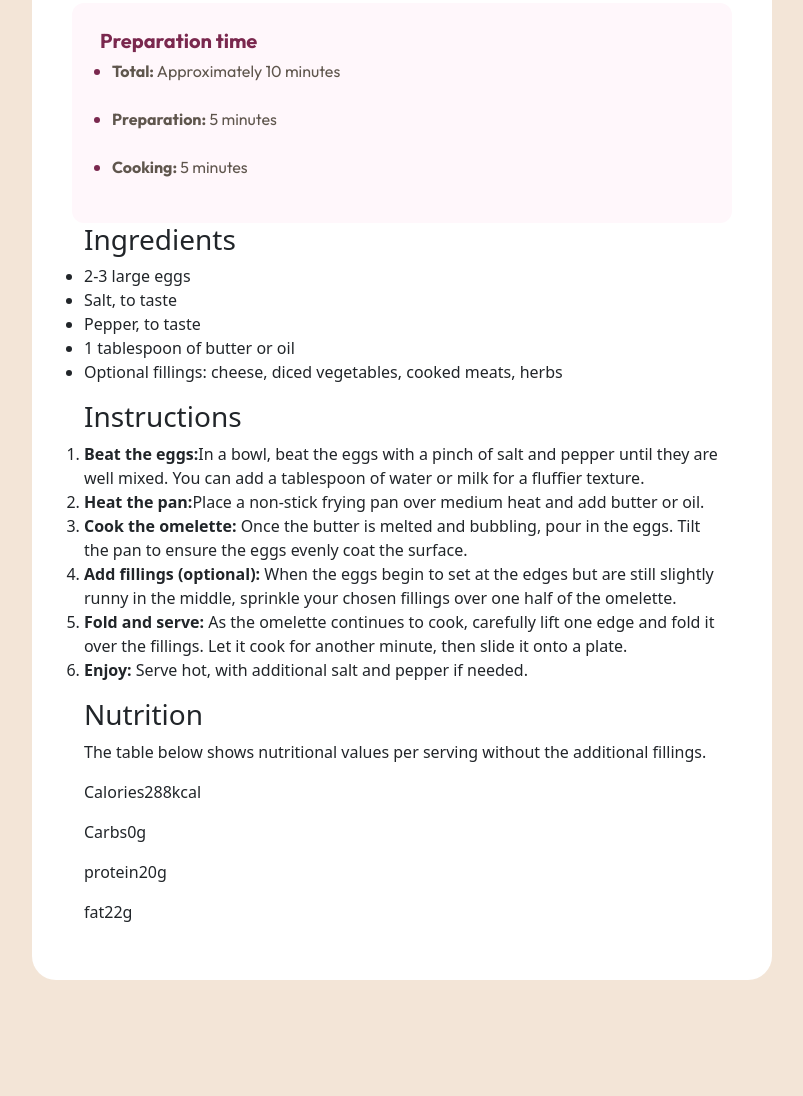
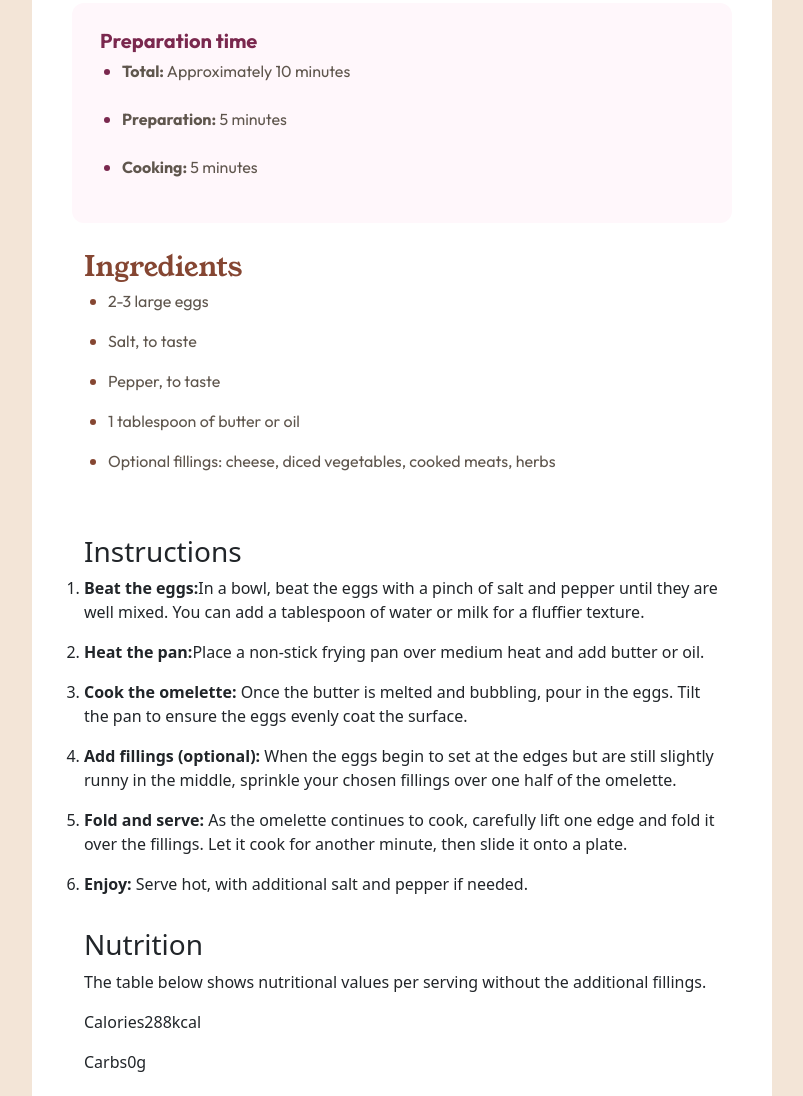
Before and after one commit to NikaNagervadze/Test-project, a plain HTML site: page index.html in a window 1280 px wide. Shown: the part 510-1606 px from the top of the page, without its empty margins (238-1041 px from the left). Before the commit the page ends 1490 px from the top, so only its background shows below. Drawn offline with nearby package versions, Linux system fonts and the light colour scheme.

Commit message:
update
finished ingredients and starting styling nutrition.

```diff
--- a/assets/CSS/style.css
+++ b/assets/CSS/style.css
@@ -70,6 +70,7 @@ body {
     display: grid;
     gap: 8px;
     margin: 0;
+    margin-left: 10px;
 }
 
 .Preparation ul li strong{
@@ -92,5 +93,39 @@ body {
 
 .Preparation ul li {
     color: #7A284E;
+}
 
+/* finished Preparation section */
+
+/* ingredients section */
+
+.ingredients{
+    margin-top: 30px;
+    margin-bottom: 30px;
 }
+
+.ingredients h3{
+    font-family: YoungSerif;
+    font-size: 28px;
+    font-weight: 400;
+    line-height: 28px;
+    text-align: left;
+    color: #854632;
+}
+
+.ingredients ul{
+    margin-left: 24px;
+}
+
+.ingredients ul li{
+    color: #854632;
+}
+
+.ingredients ul li p{
+    font-family: Outfitregular;
+    font-size: 16px;
+    font-weight: 400;
+    line-height: 24px;
+    text-align: left;
+    color: #5F564D;
+}
--- a/index.html
+++ b/index.html
@@ -73,11 +73,31 @@
             <div class="row ingredients">
                 <h3>Ingredients</h1>
                     <ul>
-                        <li>2-3 large eggs</li>
-                        <li>Salt, to taste</li>
-                        <li>Pepper, to taste</li>
-                        <li>1 tablespoon of butter or oil</li>
-                        <li>Optional fillings: cheese, diced vegetables, cooked meats, herbs</li>
+                        <li>
+                            <p>
+                                2-3 large eggs
+                            </p>
+                        </li>
+                        <li>
+                            <p>
+                                Salt, to taste
+                            </p>
+                        </li>
+                        <li>
+                            <p>
+                                Pepper, to taste
+                            </p>
+                        </li>
+                        <li>
+                            <p>
+                                1 tablespoon of butter or oil
+                            </p>
+                        </li>
+                        <li>
+                            <p>
+                                Optional fillings: cheese, diced vegetables, cooked meats, herbs
+                            </p>
+                        </li>
                     </ul>
             </div>
         </section>
@@ -91,35 +111,48 @@
                 <h3>Instructions</h1>
                     <ol>
                         <li>
+                            <p>
                                 <strong>Beat the eggs:</strong>In a bowl, beat the eggs with a pinch of salt and pepper
                                 until
                                 they are well mixed. You can add a tablespoon of water or milk for a fluffier texture.
+                            </p>
                         </li>
                         <li>
-                            <strong>Heat the pan:</strong>Place a non-stick frying pan over medium heat and add butter
+                            <p>
+                                <strong>Heat the pan:</strong>Place a non-stick frying pan over medium heat and add
+                                butter
                                 or
                                 oil.
+                            </p>
                         </li>
                         <li>
+                            <p>
                                 <strong>Cook the omelette:</strong>
                                 Once the butter is melted and bubbling, pour in the eggs. Tilt the pan to ensure the eggs
                                 evenly
                                 coat the surface.
+                            </p>
                         </li>
                         <li>
+                            <p>
                                 <strong>Add fillings (optional):</strong>
                                 When the eggs begin to set at the edges but are still slightly runny in the middle, sprinkle
                                 your chosen fillings over one half of the omelette.
+                            </p>
                         </li>
                         <li>
+                            <p>
                                 <strong>Fold and serve:</strong>
                                 As the omelette continues to cook, carefully lift one edge and fold it over the fillings.
                                 Let it
                                 cook for another minute, then slide it onto a plate.
+                            </p>
                         </li>
                         <li>
+                            <p>
                                 <strong>Enjoy:</strong>
                                 Serve hot, with additional salt and pepper if needed.
+                            </p>
                         </li>
                     </ol>
             </div>
```
Lines whose indentation alone changed are shown as unchanged.
